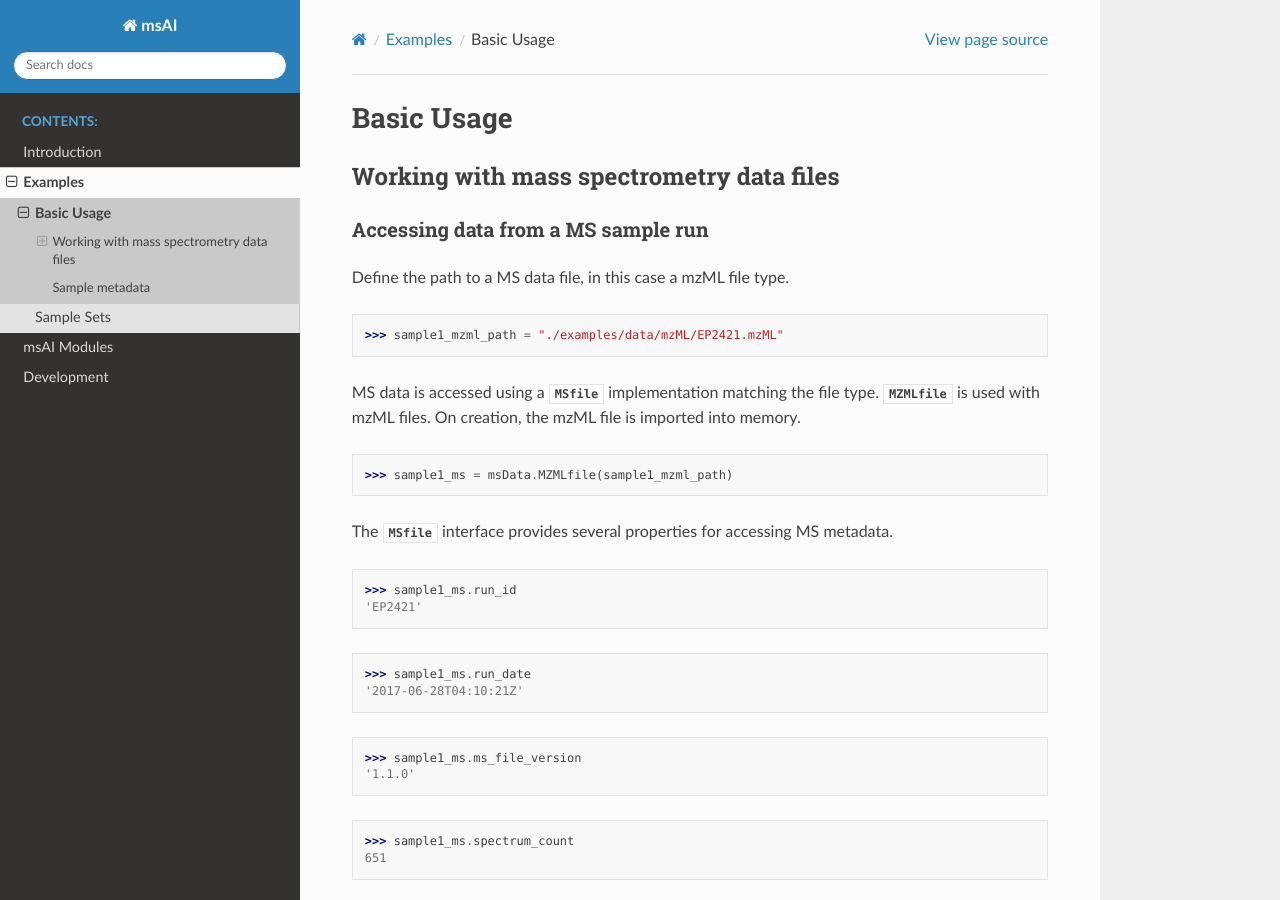
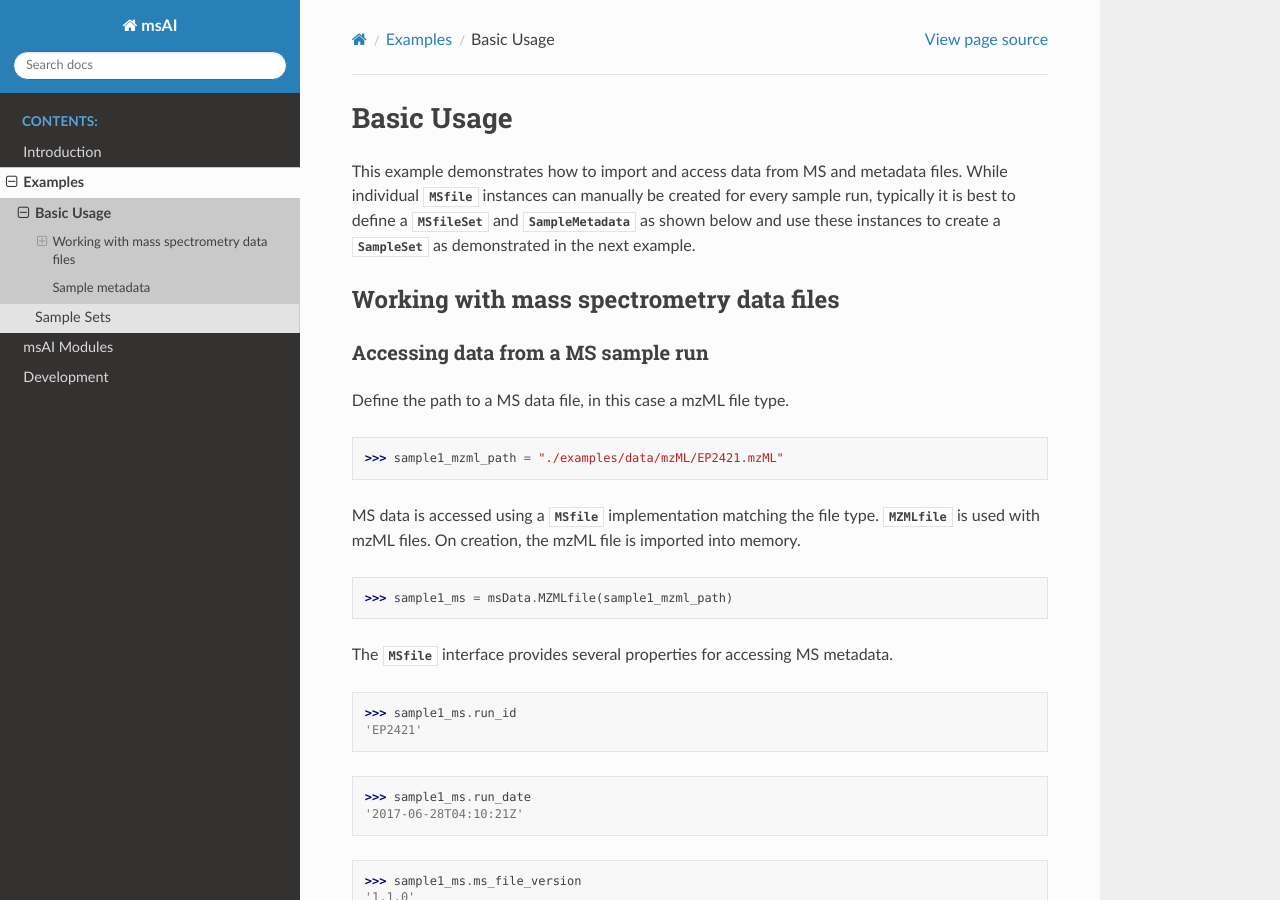
Before and after one commit to IsotopeC/msAI, a Sphinx documentation site: the page built from docs/examples/basics.rst, in a window 1280 px wide and 900 px high. Built offline with Sphinx 7.4.7 and the Read the Docs theme 2.0.0, drawn with Linux system fonts in a browser that asks for light colours.

Commit message:
Added intro

```diff
--- a/docs/examples/basics.rst
+++ b/docs/examples/basics.rst
@@ -2,6 +2,11 @@
 ***********
 Basic Usage
 ***********
+
+This example demonstrates how to import and access data from MS and metadata files.
+While individual `.MSfile` instances can manually be created for every sample run,
+typically it is best to define a `.MSfileSet` and `.SampleMetadata` as shown below
+and use these instances to create a `.SampleSet` as demonstrated in the next example.
 
 
 Working with mass spectrometry data files
```
